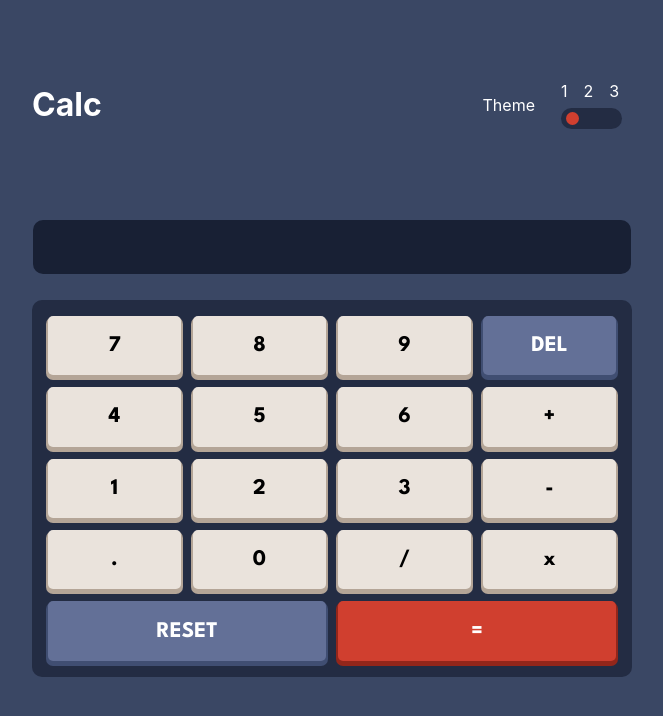
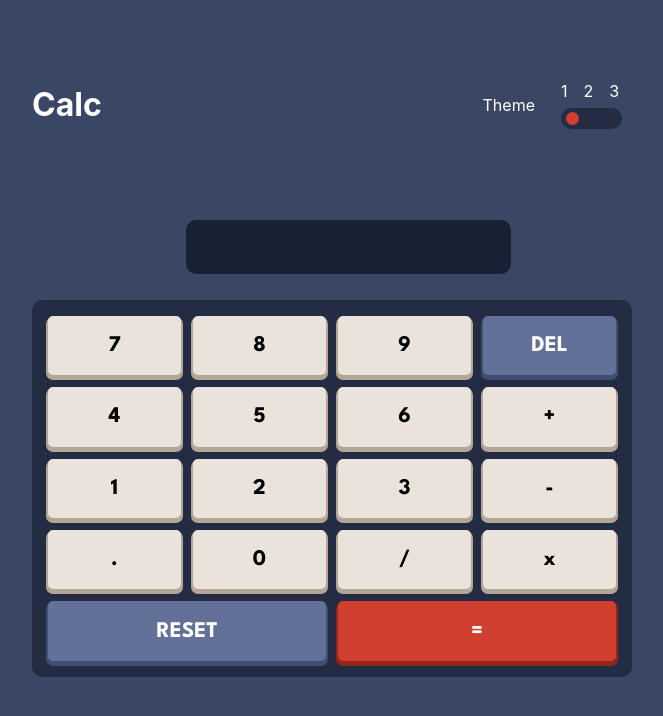
Before and after one commit to dazzlerabhi30800/FrontEndMentor-Calculator-App, a React (Create React App) app: page / in a window 1280 px wide. Shown: the top 716 px of the page, without its empty margins (308-971 px from the left). Built offline with nearby package versions, Linux system fonts and the light colour scheme.

Commit message:
Fix #7 accessibility

```diff
--- a/src/Components/Input.jsx
+++ b/src/Components/Input.jsx
@@ -41,8 +41,9 @@ function Input() {
   return (
     <div className="calc--container">
       <div className="input--wrapper">
-          <label htmlFor="screenReading"></label>
-          <input name="screenReading" id="screenReading" type="text" readOnly value={inputValue} />
+          <label>
+            <input type="text" name="screenReading" id="screenReading" readOnly value={inputValue} />
+          </label>
       </div>
 
       <div className="keypad--wrapper">
```
